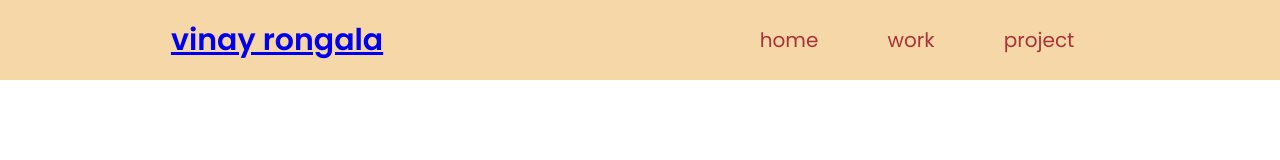
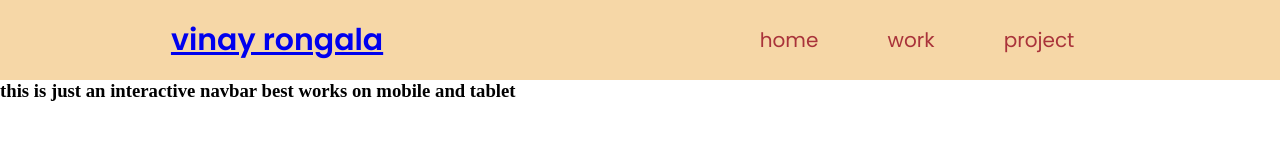
Before and after one commit to rongalavinay/interactive-navbar, a plain HTML site: page index.html in a window 1280 px wide. Drawn offline with Linux system fonts and the light colour scheme.

Commit message:
Update index.html

```diff
--- a/index.html
+++ b/index.html
@@ -24,6 +24,7 @@
     <div class="line3"></div>
   </div>
 </nav>
+    <h3> this is just an interactive navbar best works on mobile and tablet</h3>
 <script src="java.js" charset="utf-8"></script>
 
 </script>
```
